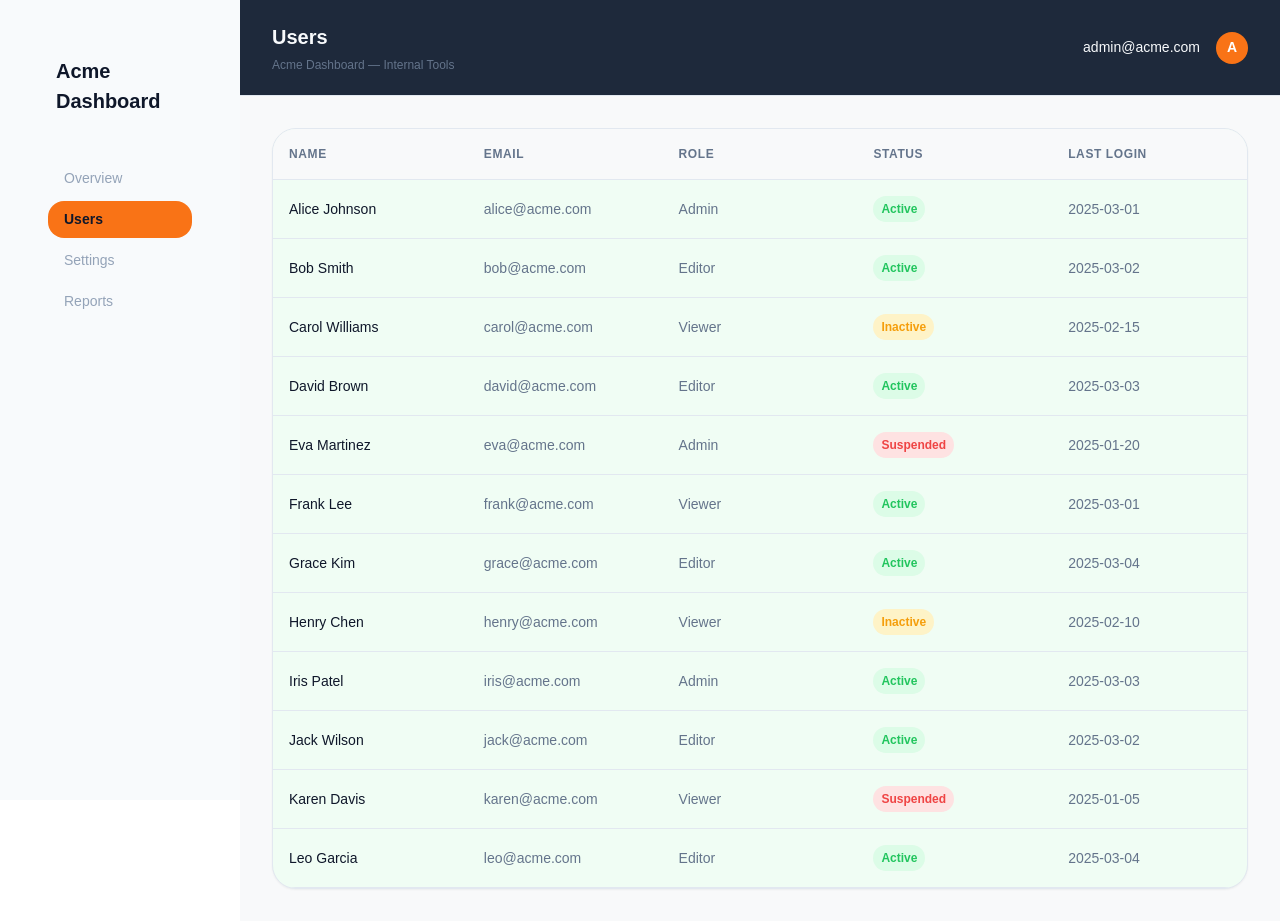
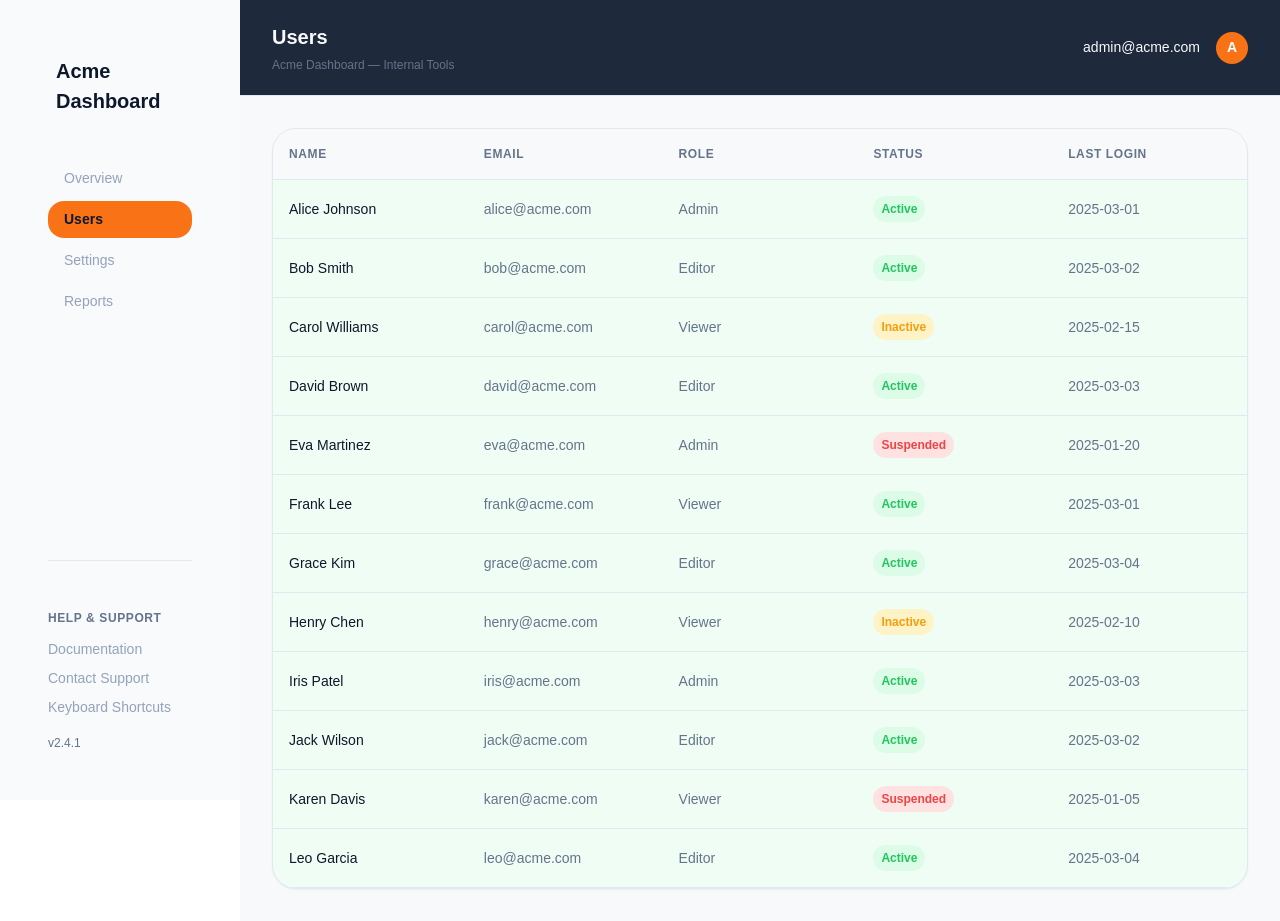
Before and after one commit to dmcphillips13/triaige-sample-app, a Next.js app: page /users in a window 1280 px wide. Built offline with nearby package versions, Linux system fonts and the light colour scheme.

Commit message:
Add help and support section to sidebar

```diff
--- a/src/components/sidebar.tsx
+++ b/src/components/sidebar.tsx
@@ -18,7 +18,7 @@ export default function Sidebar() {
       data-testid="sidebar"
       style={{
         width: "var(--sidebar-width)",
-        minHeight: "100vh",
+        height: "100vh",
         backgroundColor: "var(--color-bg-sidebar)",
         padding: "var(--spacing-lg)",
         display: "flex",
@@ -27,6 +27,7 @@ export default function Sidebar() {
         position: "fixed",
         top: 0,
         left: 0,
+        overflow: "hidden",
       }}
     >
       <div
@@ -63,6 +64,48 @@ export default function Sidebar() {
           );
         })}
       </nav>
+      <div style={{ marginTop: "auto" }}>
+        <div
+          style={{
+            borderTop: "1px solid var(--color-border)",
+            paddingTop: "var(--spacing-lg)",
+            display: "flex",
+            flexDirection: "column",
+            gap: "var(--spacing-sm)",
+          }}
+        >
+          <div
+            style={{
+              fontSize: "var(--font-size-xs)",
+              fontWeight: 600,
+              color: "var(--color-text-secondary)",
+              textTransform: "uppercase",
+              letterSpacing: "0.05em",
+              marginBottom: "var(--spacing-xs)",
+            }}
+          >
+            Help & Support
+          </div>
+          <a href="#" style={{ fontSize: "var(--font-size-sm)", color: "var(--color-text-sidebar)", textDecoration: "none" }}>
+            Documentation
+          </a>
+          <a href="#" style={{ fontSize: "var(--font-size-sm)", color: "var(--color-text-sidebar)", textDecoration: "none" }}>
+            Contact Support
+          </a>
+          <a href="#" style={{ fontSize: "var(--font-size-sm)", color: "var(--color-text-sidebar)", textDecoration: "none" }}>
+            Keyboard Shortcuts
+          </a>
+          <div
+            style={{
+              marginTop: "var(--spacing-sm)",
+              fontSize: "var(--font-size-xs)",
+              color: "var(--color-text-secondary)",
+            }}
+          >
+            v2.4.1
+          </div>
+        </div>
+      </div>
     </aside>
   );
 }
```
